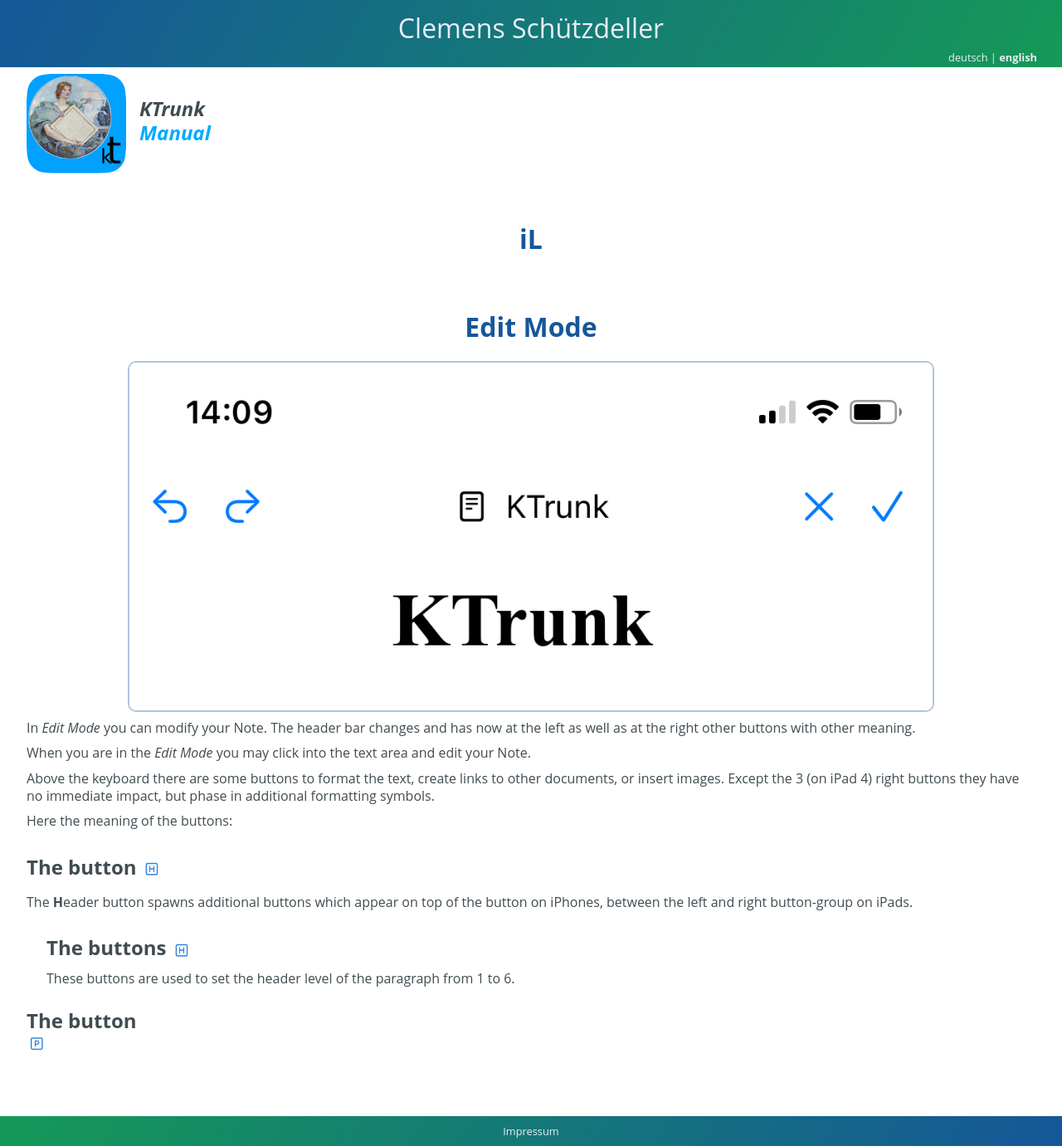
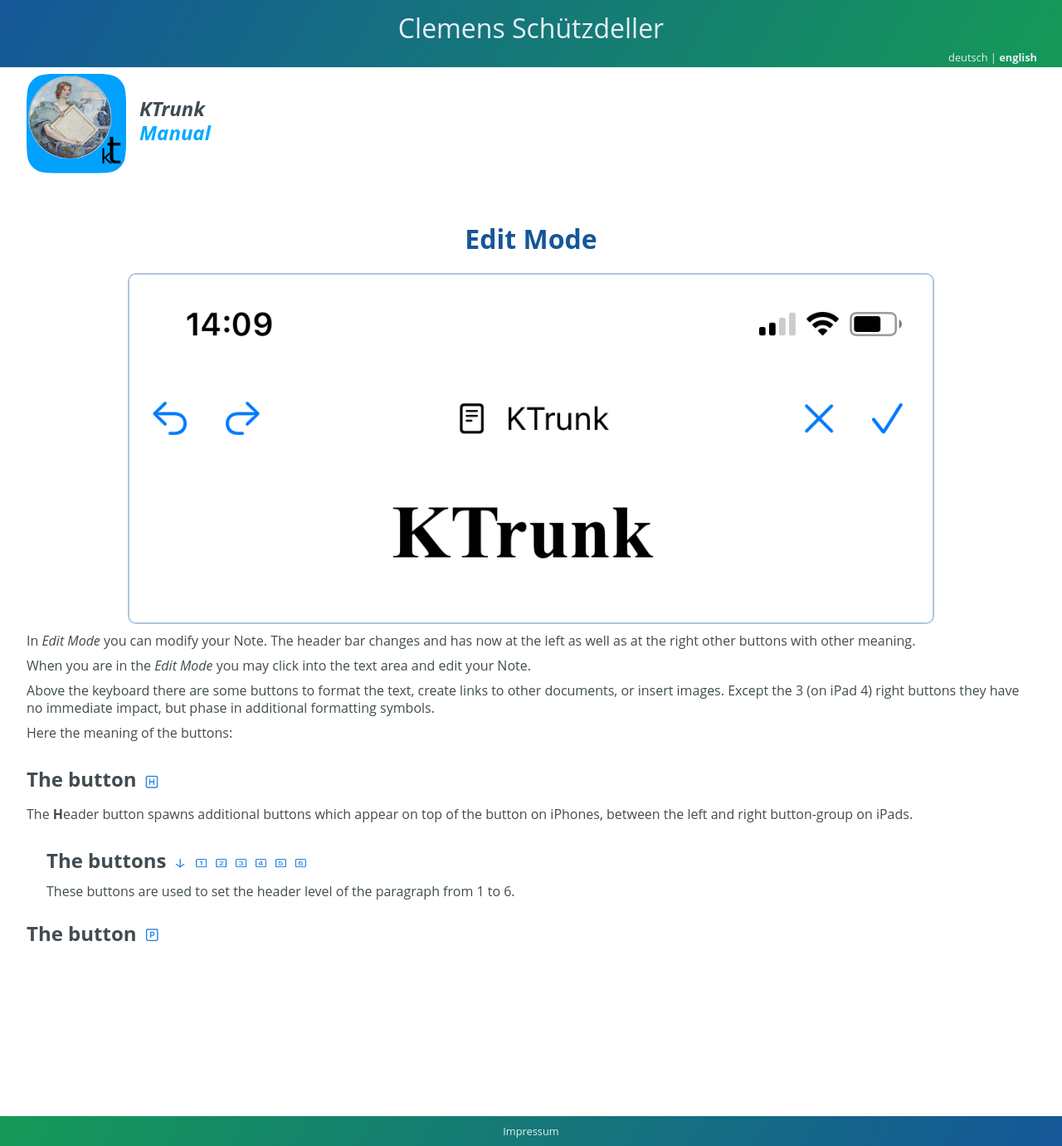
Before and after one commit to cs-LA/home, a Jekyll site: the page built from KTrunk/Manual/EditMode.md, in a window 1280 px wide. Shown: the whole page at 83% size. Built offline with Jekyll 4.4.1, drawn with Linux system fonts in a browser that asks for light colours; our own code applies the rules of GitHub Pages for plain Markdown files.

Commit message:
Update EditMode.md

```diff
--- a/KTrunk/Manual/EditMode.md
+++ b/KTrunk/Manual/EditMode.md
@@ -10,8 +10,6 @@
     </div>
   </div>
 </div>
-
-# iL
 
 # <span class="en">Edit Mode</span><span class="de">Bearbeitungs-Modus</span>
 
@@ -29,19 +27,19 @@
 <span class="en">Here the meaning of the buttons:</span>
 <span class="de">Hier die Bedeutung der Schaltflächen:</span>
 
-<h3><span class="en">The button <img src="EditButtonH.jpg" style="display: inline-block; vertical-align: middle; height: 1em; width: 1em;"></span><span class="de">Die Schaltfläche <img src="EditButtonH.jpg" class="inLine"></span></h3>
+<h3><span class="en">The button  <img src="EditButtonH.jpg" class="inLine"></span><span class="de">Die Schaltfläche <img src="EditButtonH.jpg" class="inLine"></span></h3>
 
 <span class="en">The <b>H</b>eader button spawns additional buttons which appear on top of the button on iPhones, between the left and right button-group on iPads.</span>
 <span class="de">Die <b>H</b>-Schaltfläche (<i>Header</i>) bringt weiter Schaltflächen zum Vorschein, die auf iPhones oberhalb der Schaltfläche, auf iPads zwischen den linken und rechten Schaltflächen-Gruppen erscheinen.</span>
 
 <div style="margin-left: 1.5em">
-<h3><span class="en">The buttons <img src="EditButtonH.jpg" class="inLine"></span><span class="de">Die Schaltflächen <img src="EditButtonH.jpg" class="inLine" style="Width: 7em;"></span></h3>
+<h3><span class="en">The buttons <img src="EditButtonHn.jpg" class="inLine" style="Width: 7em;"></span><span class="de">Die Schaltflächen <img src="EditButtonHn.jpg" class="inLine" style="Width: 7em;"></span></h3>
 
 <span class="en">These buttons are used to set the header level of the paragraph from 1 to 6.</span>
 <span class="de">DieseSchaltflächen legen die Überschriften-Ebene von 1 bis 6 fest.</span>
 </div>
 
-<h3><span class="en">The button</span><span class="de">Die Schaltfläche</span> <img src="EditButtonP.jpg" style="display: inline-block; height: 1em; width: 1em;"></h3>
+<h3><span class="en">The button <img src="EditButtonP.jpg" class="inLine"></span><span class="de">Die Schaltfläche <img src="EditButtonP.jpg" class="inLine"></span></h3>
 
 <span class="en"></span>
 <span class="de"></span>
```
